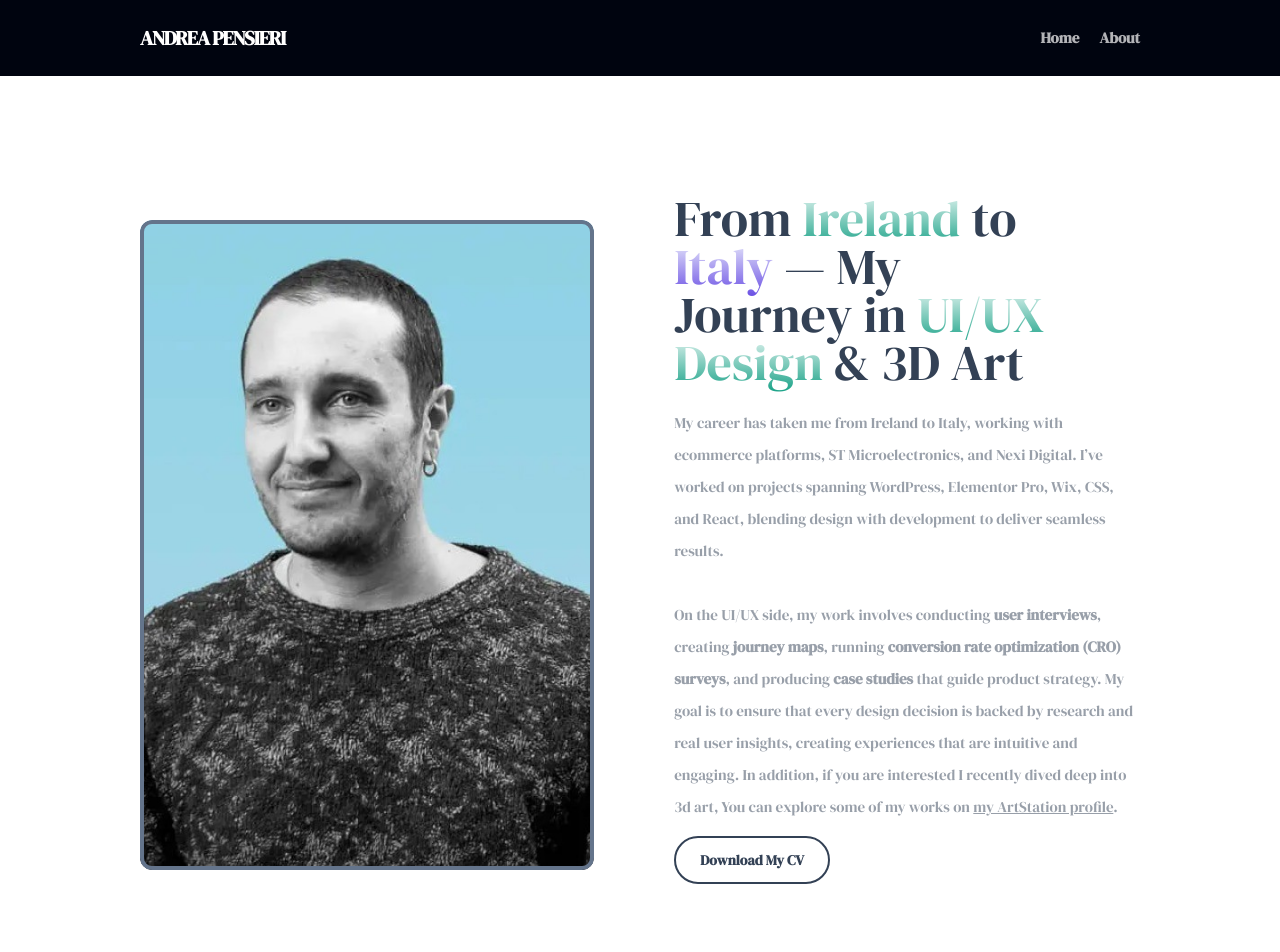
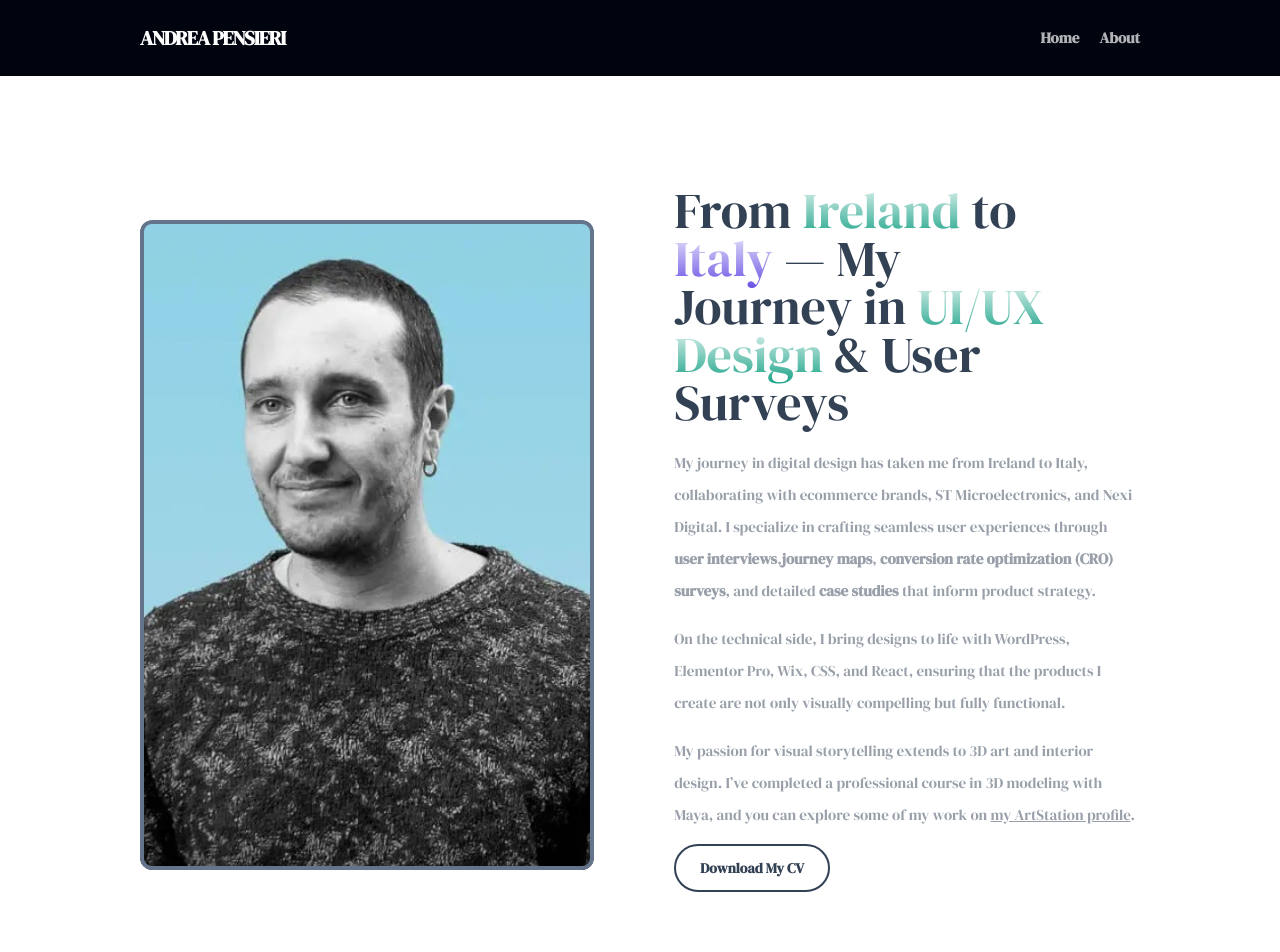
Before and after one commit to andreasiano/UI-UX-Portfolio, a React (Create React App) app: page /about in a window 1280 px wide. Shown: the top 952 px of the page. Built offline with nearby package versions, Linux system fonts and the light colour scheme.

Commit message:
Adding spacing

```diff
--- a/src/components/AboutHero.jsx
+++ b/src/components/AboutHero.jsx
@@ -13,9 +13,7 @@ const AboutHero = () => {
       className={`flex md:flex-row xxs:gap-8 lg:gap-20 flex-col ${styles.paddingY}`}
     >
       {/* Image Section */}
-      <div
-        className={`flex-2 flex ${styles.flexCenter} md:my-20 xxs:mb-10 relative`}
-      >
+      <div className={`flex-2 flex ${styles.flexCenter} md:my-20  relative`}>
         <div className="relative overflow-hidden rounded-xl w-full lg:w-auto">
           <img
             src={portrait}
@@ -34,8 +32,8 @@ const AboutHero = () => {
             <h1 className="text-slate-700 text-[50px] leading-[50px] lg:leading-[48px] font-regular sm:w-[400px] lg:w-[400px]">
               From <span className="text-gradient-teal">Ireland</span> to{" "}
               <span className="text-gradient-orange">Italy</span> — My Journey
-              in <span className="text-gradient-teal">UI/UX Design</span> & 3D
-              Art
+              in <span className="text-gradient-teal">UI/UX Design</span> & User
+              Surveys
             </h1>
           </div>
         </div>
@@ -43,28 +41,33 @@ const AboutHero = () => {
         <p
           className={`${styles.paragraph} font-light opacity-50 text-slate-700 max-w-[480px] sm:text-2xl xxs:text-xl lg:text-[15px] mt-5`}
         >
-          My career
-          has taken me from Ireland to Italy, working with ecommerce platforms,
-          ST Microelectronics, and Nexi Digital. I’ve worked on projects
-          spanning WordPress, Elementor Pro, Wix, CSS, and React, blending
-          design with development to deliver seamless results.
-          <br className="mb-20" />
-          <br />
-          On the UI/UX side, my work involves conducting{" "}
-          <strong>user interviews</strong>, creating <strong>journey maps</strong>, running{" "}
+          My journey in digital design has taken me from Ireland to Italy,
+          collaborating with ecommerce brands, ST Microelectronics, and Nexi
+          Digital. I specialize in crafting seamless user experiences through{" "}
+          <strong>user interviews</strong>,<strong>journey maps</strong>,{" "}
           <strong>conversion rate optimization (CRO) surveys</strong>, and
-          producing <strong>case studies</strong> that guide product strategy.
-          My goal is to ensure that every design decision is backed by research
-          and real user insights, creating experiences that are intuitive and
-          engaging. In addition, if you are interested I recently dived deep into 3d art, You can explore some of my works on{" "}
+          detailed <strong>case studies</strong> that inform product strategy.
+        </p>
+
+        <p className="mt-4 font-light opacity-50 text-slate-700 max-w-[480px] sm:text-2xl xxs:text-xl lg:text-[15px]">
+          On the technical side, I bring designs to life with WordPress,
+          Elementor Pro, Wix, CSS, and React, ensuring that the products I
+          create are not only visually compelling but fully functional.
+        </p>
+
+        <p className="mt-4 font-light opacity-50 text-slate-700 max-w-[480px] sm:text-2xl xxs:text-xl lg:text-[15px]">
+          My passion for visual storytelling extends to 3D art and interior
+          design. I’ve completed a professional course in 3D modeling with Maya,
+          and you can explore some of my work on{" "}
           <a
-            href="https://www.artstation.com/toadmaster90"
+            href="https://www.artstation.com/"
             target="_blank"
             rel="noopener noreferrer"
-            className="underline text-gradient-pink hover:text-teal-900 transition"
+            className="underline text-gradient-pink hover:text-pink-400 transition"
           >
             my ArtStation profile
-          </a>.
+          </a>
+          .
         </p>
 
         <div className="mt-6 mb-6">
```
